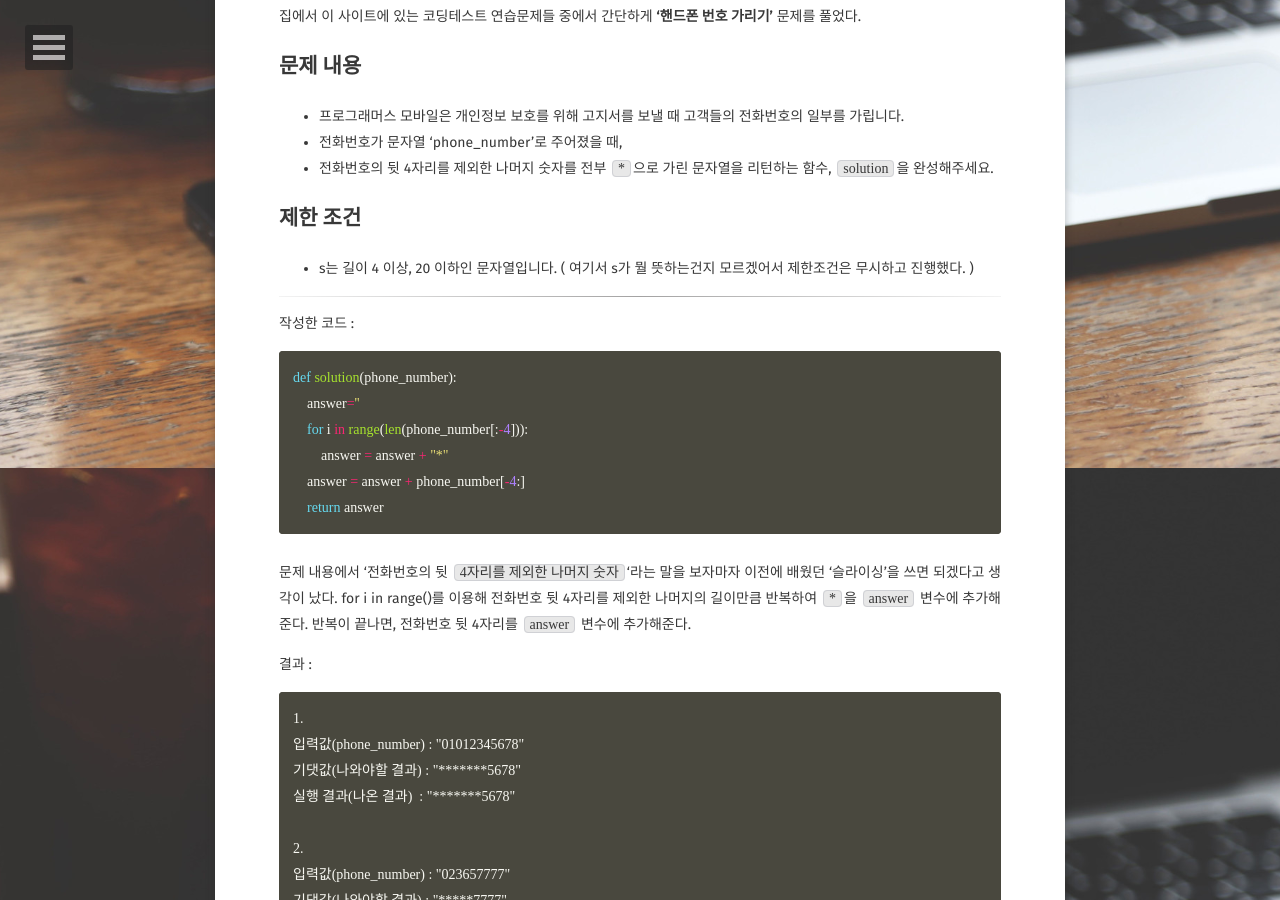
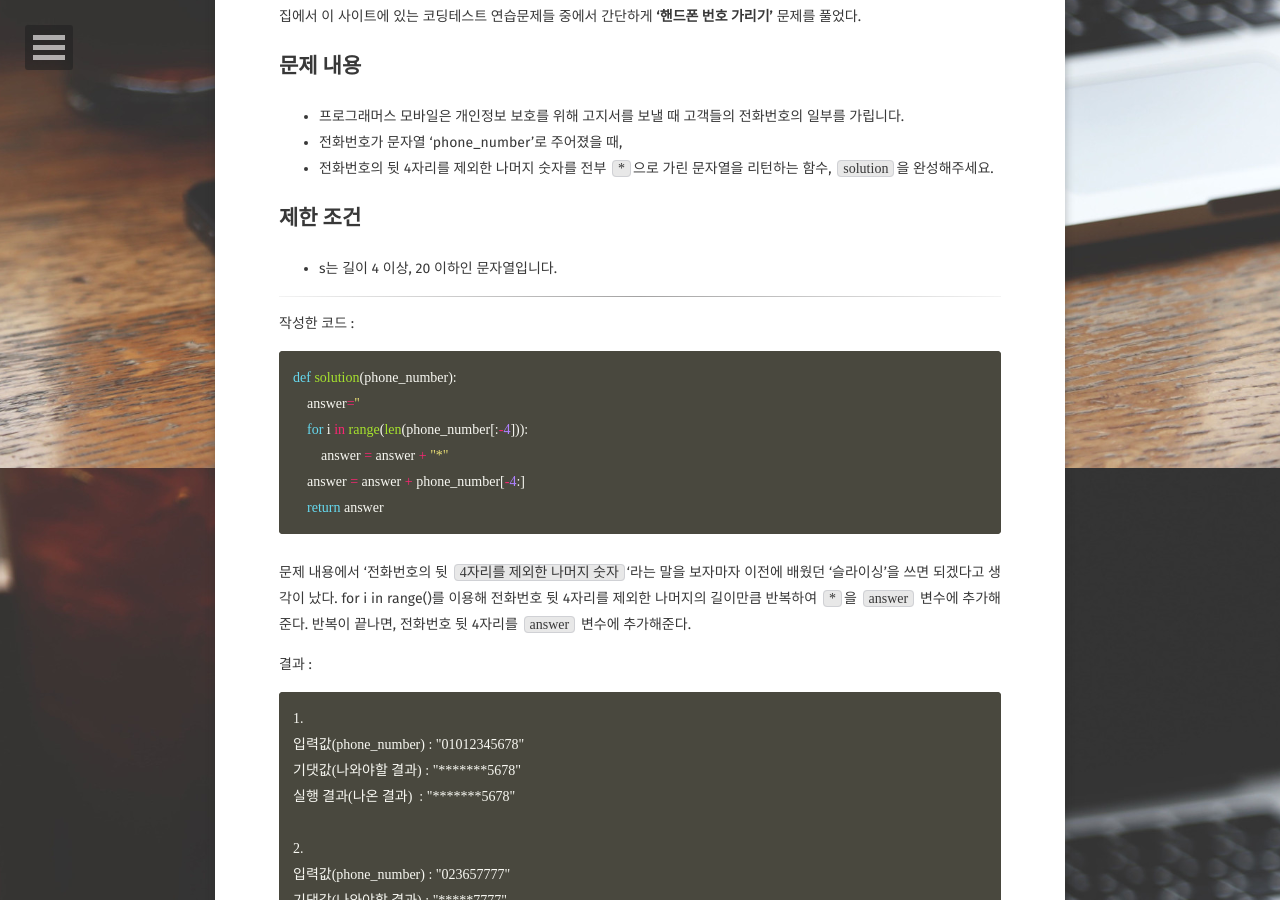
Before and after one commit to minhk05/minhk05.github.com, a Jekyll site: the page built from _posts/python/2021-07-17-Practice1.md, in a window 1280 px wide and 900 px high, scrolled down 432 px. Built offline with Jekyll 4.4.1, drawn with Linux system fonts in a browser that asks for light colours; some web fonts are replaced; comment, search, counter and statistics services are not loaded.

Commit message:
Update 2021-07-17-Practice1.md

```diff
--- a/_posts/python/2021-07-17-Practice1.md
+++ b/_posts/python/2021-07-17-Practice1.md
@@ -19,7 +19,7 @@ comments: true
 
 ## 제한 조건
 
-* s는 길이 4 이상, 20 이하인 문자열입니다. ( 여기서 s가 뭘 뜻하는건지 모르겠어서 제한조건은 무시하고 진행했다. )
+* s는 길이 4 이상, 20 이하인 문자열입니다.
 
 - - -
 
```
